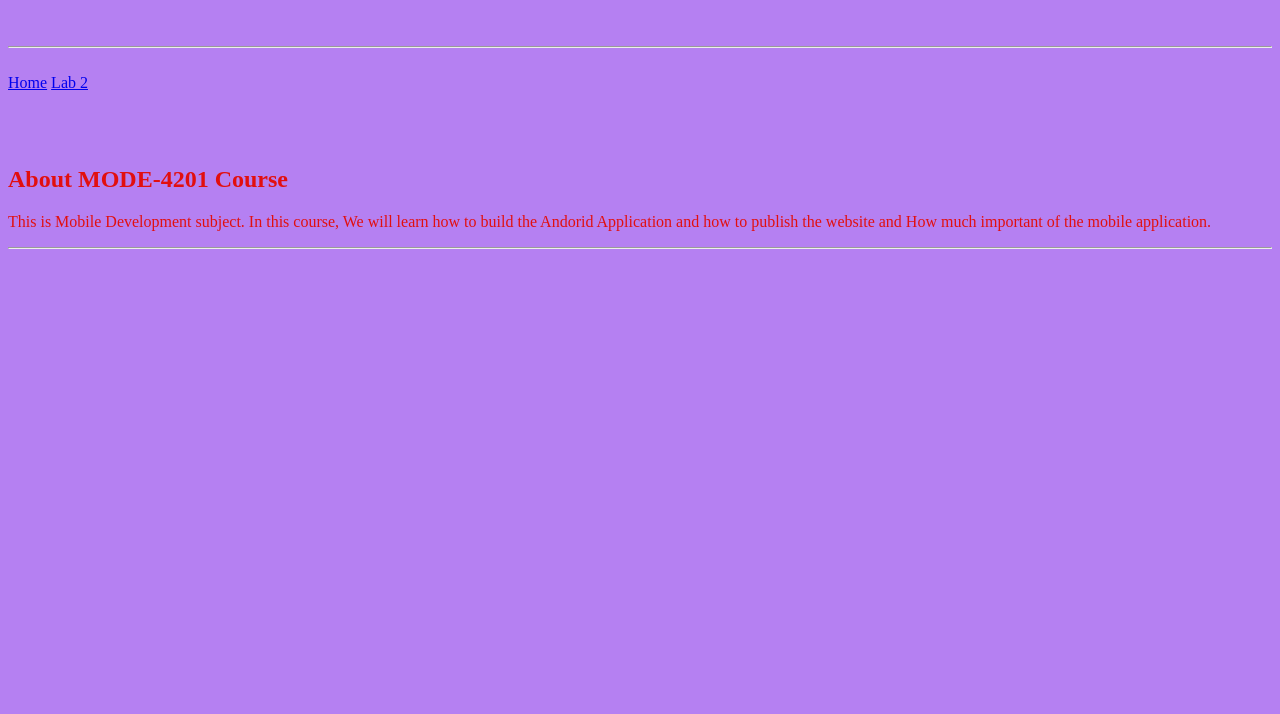
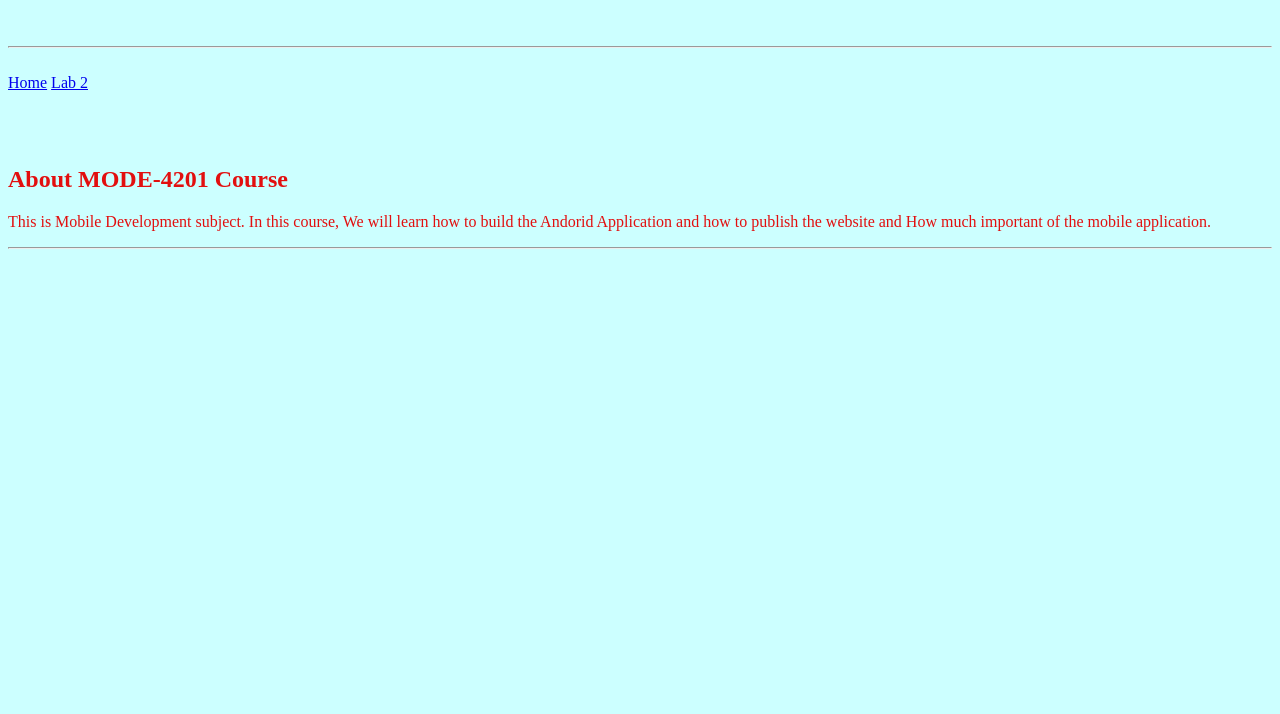
Before and after one commit to digesh72/digesh72.github.io, a plain HTML site: page index.html in a window 1280 px wide. Shown: the part 86-800 px from the top of the page. Drawn offline with Linux system fonts and the light colour scheme.

Commit message:
LastChange

```diff
--- a/index.html
+++ b/index.html
@@ -13,7 +13,7 @@
 <title>Home</title>
 </head>
 
-<body bgcolor="#b580f2">
+<body bgcolor="#CCFFFF">
 <a href="D:\4th sem\MODE\WebSite\index.php"><img src="..\..\..\digesh72.github.io\image\DC-logo.jpg" alt="Durham College" style="width:100px;heigth:40px" align="left"/></a>
 <br/>
 <h1 align="center"><font color="#e20f0f" face="Times New Roman">Durham College</font></h1>
```
Also changed, not shown: lab2.html (+1 -1 lines).
